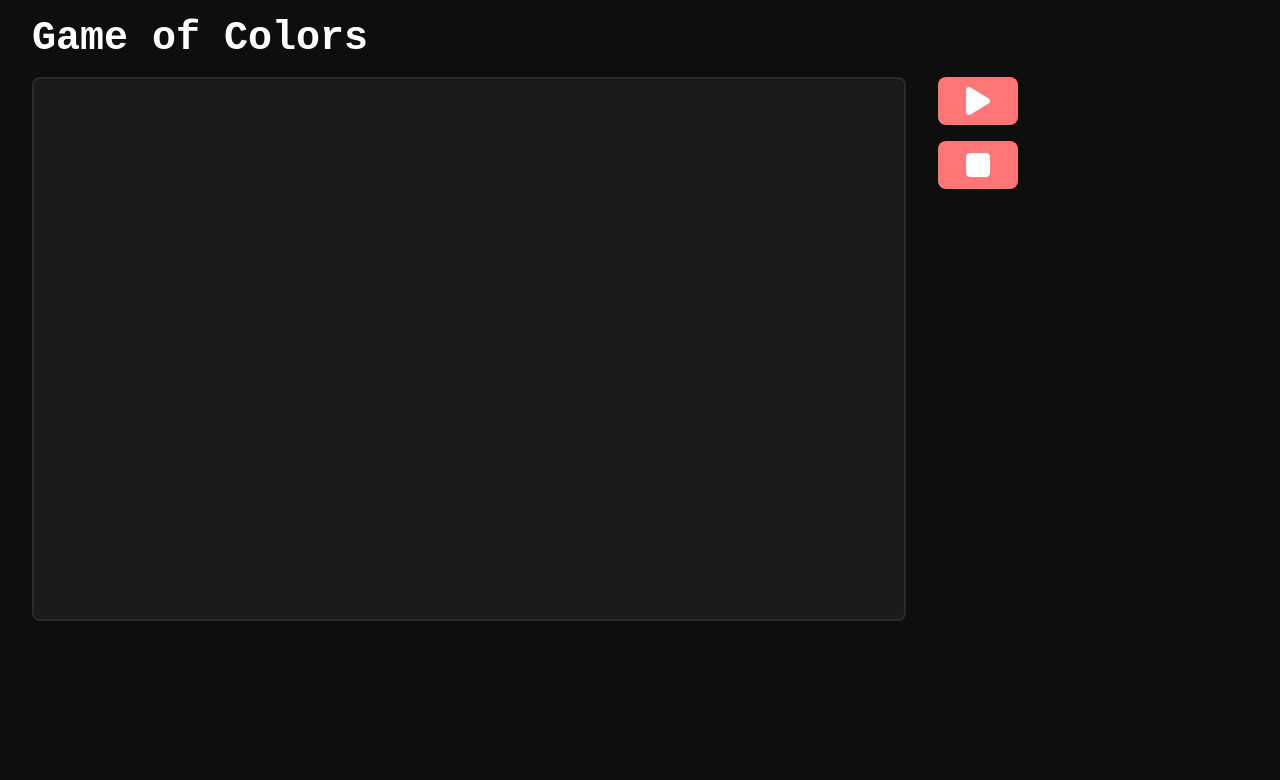
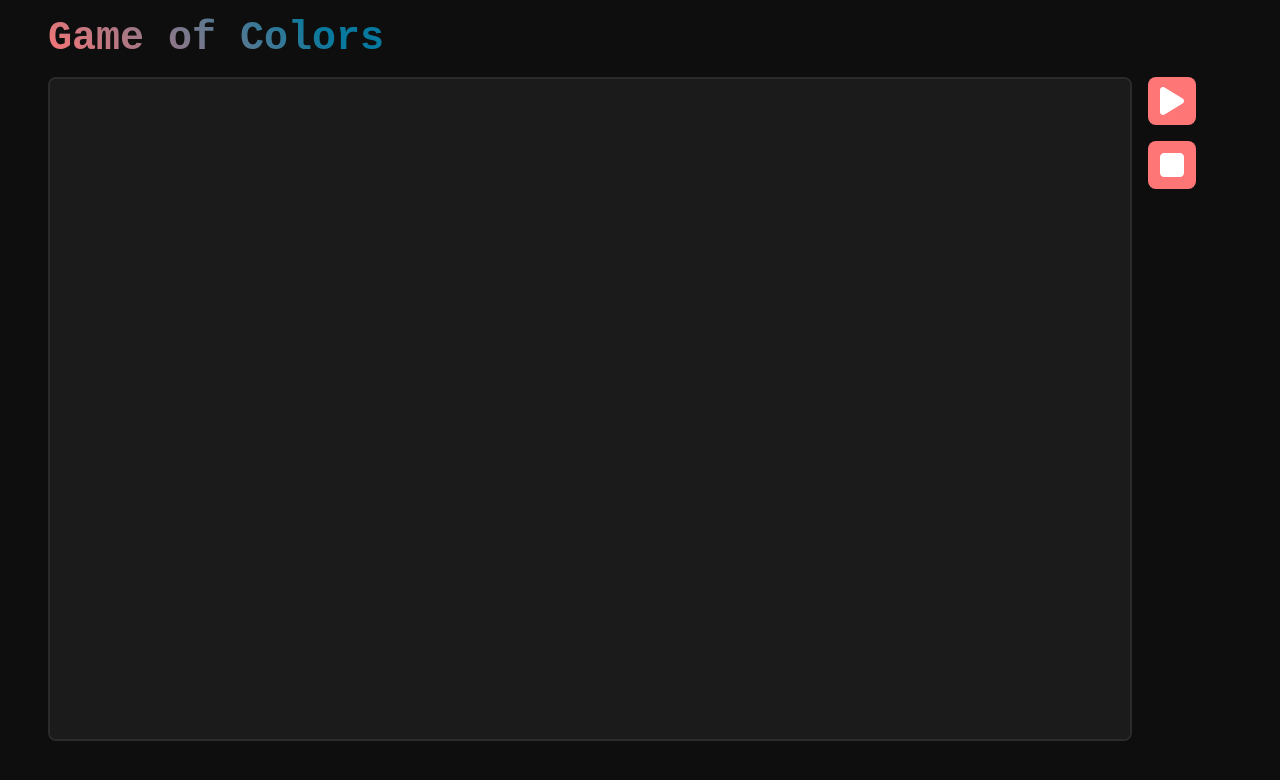
Before and after one commit to dmutr06/gofc, a website built with Vite: page index.html in a window 1280 px wide. Built offline with nearby package versions, Linux system fonts and the light colour scheme.

Commit message:
other visual improvements

```diff
--- a/index.html
+++ b/index.html
@@ -7,9 +7,9 @@
     <title>Game of Colors</title>
   </head>
   <body>
-    <h1>Game of Colors</h1>
+    <h1><span>Game of Colors</span></h1>
     <div class="wrapper">
-      <canvas id="screen" width="0" height="0"></canvas>
+      <canvas id="screen"></canvas>
       <div class="control-panel">
         <button class="control-btn" id="play"><img src="/src/assets/icons/play.svg" alt="play" /></button>
         <button class="control-btn" id="stop"><img src="/src/assets/icons/stop.svg" alt="stop" /></button>
--- a/src/main.ts
+++ b/src/main.ts
@@ -3,6 +3,8 @@ import pauseIcon from "./assets/icons/pause.svg";
 import playIcon from "./assets/icons/play.svg";
 
 window.addEventListener("DOMContentLoaded", main);
+
+const MIN_SCREEN_SIZE = 100;
 const BASE_SIZE = 30;
 const COLORS = ["#1b1b1b", "#ff7676", "#08799e"] as const;
 const FSM = [
@@ -11,9 +13,10 @@ const FSM = [
 	[0, 0, 1, 2, 0, 0, 0, 0, 0],
 ] as const;
 
-let size: number = BASE_SIZE;
+let size = BASE_SIZE;
 
 function main(): void {
+	const speed = 5;
 	const screen = document.querySelector("#screen") as HTMLCanvasElement;
 	setCanvas(screen);
 	const playBtn = document.querySelector("#play") as HTMLButtonElement;
@@ -61,7 +64,7 @@ function main(): void {
 
 		setTimeout(() => {
 			requestAnimationFrame(render);
-		}, 1000 / 5);
+		}, 1000 / speed);
 	}
 
 	render();
@@ -128,19 +131,23 @@ function setCanvas(canvas: HTMLCanvasElement) {
 	const windowWidth = Math.min((window.screen.width, window.innerWidth));
 	const windowHeight = Math.min((window.screen.height, window.innerHeight));
 
-	canvas.width = Math.floor(windowWidth * .7);
-	canvas.height = Math.floor(windowHeight * .7);
+	canvas.width = MIN_SCREEN_SIZE > Math.floor(windowWidth * .85) ? MIN_SCREEN_SIZE : Math.floor(windowWidth * .85);
+	canvas.height = MIN_SCREEN_SIZE > Math.floor(windowHeight * .85) ? MIN_SCREEN_SIZE : Math.floor(windowHeight * .85);
 
 	size = BASE_SIZE;
-	while (canvas.height / size < 15 || canvas.width / size < 15) {
+
+	while (canvas.height / size < 12 || canvas.width / size < 12) {
 		size--;
 	}
 
-	while (Math.floor(canvas.width / size) != canvas.width / size || document.body.clientWidth > windowWidth) {
+	console.log(document.body.clientWidth, windowWidth);
+
+
+	while ((Math.floor(canvas.width / size) != canvas.width / size) || (document.body.clientWidth - 1 > windowWidth && MIN_SCREEN_SIZE < canvas.width)) {
 		canvas.width--;
 	}
 
-	while (Math.floor(canvas.height / size) != canvas.height / size || document.body.clientHeight > windowHeight) {
+	while ((Math.floor(canvas.height / size) != canvas.height / size) || (document.body.clientHeight - 1 > windowHeight && MIN_SCREEN_SIZE < canvas.height)) {
 		canvas.height--;
 	}
 }
--- a/src/style.css
+++ b/src/style.css
@@ -7,7 +7,7 @@
 body {
   background-color: #0e0e0e;
   font-family: 'Courier New', Courier, monospace;
-  padding-block: 1rem;
+  padding: 1rem;
 }
 
 h1 {
@@ -16,9 +16,17 @@ h1 {
   margin-left: 2rem;
 }
 
+h1 span {
+  background: -webkit-linear-gradient(45deg,#ff7676, #08799e 80%);
+  background-clip: text;
+  -webkit-text-fill-color: transparent;
+  -webkit-background-clip: text;
+  display: inline-block;
+}
+
 .wrapper {
   display: flex;
-  gap: 2rem;
+  gap: 1rem;
   margin-top: 1rem;
   margin-left: 2rem;
 }
@@ -26,8 +34,6 @@ h1 {
 canvas#screen {
   background-color: #1b1b1b;
   border: 2px #2b2b2b solid;
-  /* max-width: 70%;
-  max-height: 70%; */
   border-radius: .5rem;
 }
 
@@ -35,6 +41,7 @@ canvas#screen {
   display: flex;
   flex-direction: column;
   gap: 1rem;
+  width: 100%;
 }
 
 .control-btn {
@@ -43,20 +50,22 @@ canvas#screen {
   background-color: #ff7676;
   border-radius: .5rem;
   padding: 0.5rem;
-  width: 5rem;
-  height: 3rem;
   font-size: 1.5rem;
   color: #fff;
   text-transform: uppercase;
   transition: .4s all;
   cursor: pointer;
+  display: flex;
+  align-items: center;
+  justify-content: center;
+  width: 100%;
+  max-width: 3rem;
+  aspect-ratio: 1;
 }
 
-
-
 .control-btn img {
+  width: 100%;
   height: 100%;
-  aspect-ratio: 1;
 }
 
 button#play.playing {
@@ -88,4 +97,10 @@ button#play.playing {
     flex-direction: row;
     justify-content: center;
   }
+
+  @media (hover: hover) {
+    .control-btn:hover {
+      transform: translateY(-.25rem);
+    }
+  }
 }
```
